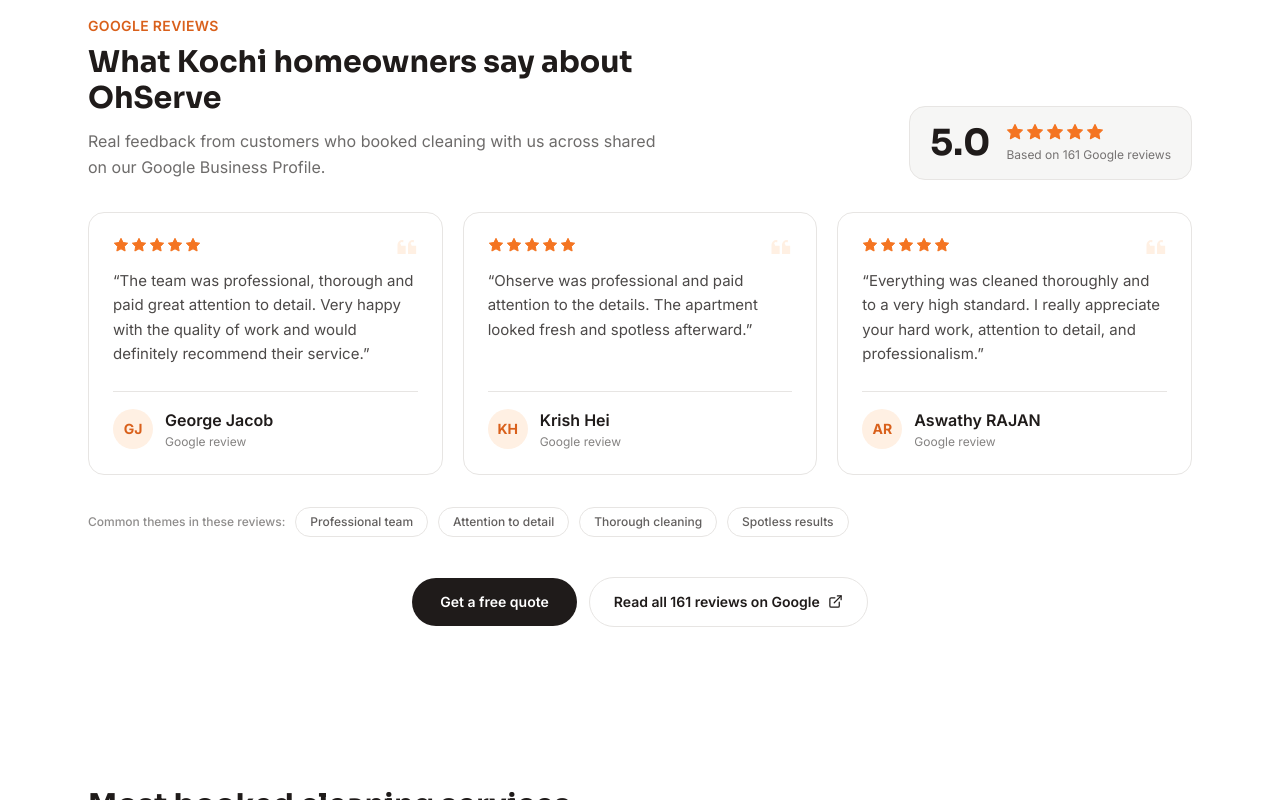
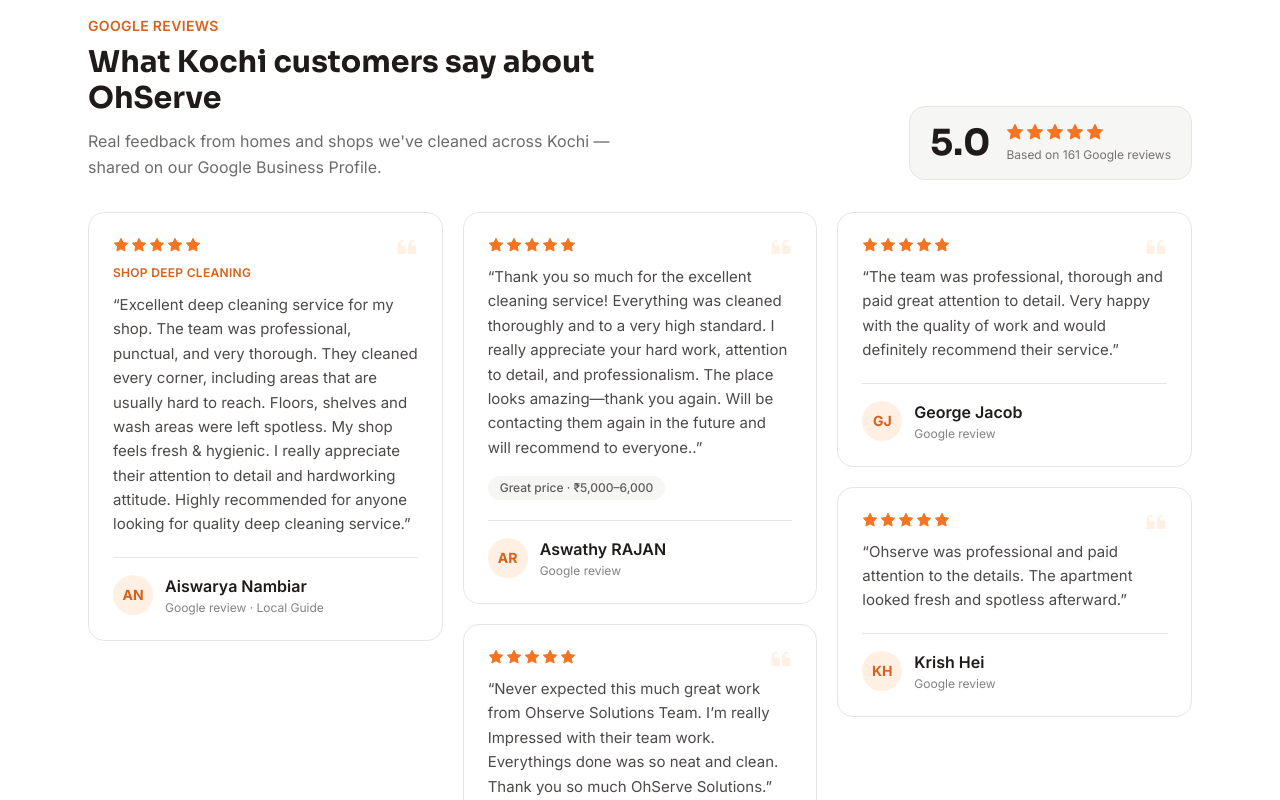
Before and after one commit to nobinbabu94/ohserve, a Next.js app: page / in a window 1280 px wide. Shown: the part 980-1780 px from the top of the page. Built offline with nearby package versions, Linux system fonts and the light colour scheme.

Commit message:
reviews changed

```diff
--- a/components/GoogleReviews.tsx
+++ b/components/GoogleReviews.tsx
@@ -3,15 +3,34 @@
 type Review = {
   name: string;
   quote: string;
-  // Optional — fill these in only when you know them for sure.
-  // They show up on the card automatically when present.
-  service?: string; // e.g. "Deep Cleaning"
-  area?: string; // e.g. "Kakkanad"
+  // Optional — only shown when filled in.
+  service?: string; // e.g. "Shop deep cleaning"
+  price?: string; // what the customer said they paid, as shown on Google
+  localGuide?: boolean;
 };
 
 // Only real reviews from your Google Business Profile belong here.
-// To add more, copy a block, paste the customer's actual text and name.
+// Wording is kept exactly as the customers wrote it.
 const googleReviews: Review[] = [
+  {
+    name: "Aiswarya Nambiar",
+    quote:
+      "Excellent deep cleaning service for my shop. The team was professional, punctual, and very thorough. They cleaned every corner, including areas that are usually hard to reach. Floors, shelves and wash areas were left spotless. My shop feels fresh & hygienic. I really appreciate their attention to detail and hardworking attitude. Highly recommended for anyone looking for quality deep cleaning service.",
+    service: "Shop deep cleaning",
+    localGuide: true,
+  },
+  {
+    name: "Aswathy RAJAN",
+    quote:
+      "Thank you so much for the excellent cleaning service! Everything was cleaned thoroughly and to a very high standard. I really appreciate your hard work, attention to detail, and professionalism. The place looks amazing—thank you again. Will be contacting them again in the future and will recommend to everyone..",
+    price: "Great price · ₹5,000–6,000",
+  },
+  {
+    name: "A J",
+    quote:
+      "Never expected this much great work from Ohserve Solutions Team. I’m really Impressed with their team work. Everythings done was so neat and clean. Thank you so much OhServe Solutions.",
+    price: "Reasonable price · ₹8,000–9,000",
+  },
   {
     name: "George Jacob",
     quote:
@@ -21,11 +40,6 @@
     name: "Krish Hei",
     quote:
       "Ohserve was professional and paid attention to the details. The apartment looked fresh and spotless afterward.",
-  },
-  {
-    name: "Aswathy RAJAN",
-    quote:
-      "Everything was cleaned thoroughly and to a very high standard. I really appreciate your hard work, attention to detail, and professionalism.",
   },
 ];
 
@@ -38,6 +52,7 @@
   "Professional team",
   "Attention to detail",
   "Thorough cleaning",
+  "Punctual",
   "Spotless results",
 ];
 
@@ -129,15 +144,15 @@
             id="google-reviews-heading"
             className="mt-2 font-display text-2xl font-bold leading-tight sm:text-3xl"
           >
-            What Kochi homeowners say about OhServe
+            What Kochi customers say about OhServe
           </h2>
           <p className="mt-3 text-ink/65 leading-relaxed">
-            Real feedback from customers who booked cleaning with us across
-            shared on our Google Business Profile.
+            Real feedback from homes and shops we&apos;ve cleaned across
+            Kochi — shared on our Google Business Profile.
           </p>
         </div>
 
-        <div className="flex items-center gap-4 rounded-2xl border border-line bg-mist px-5 py-4 self-start sm:self-auto">
+        <div className="flex items-center gap-4 self-start rounded-2xl border border-line bg-mist px-5 py-4 sm:self-auto">
           <span className="font-display text-4xl font-bold leading-none">
             {RATING}
           </span>
@@ -150,12 +165,13 @@
         </div>
       </div>
 
-      {/* Review cards — swipeable on mobile, 3-up grid on desktop */}
-      <div className="mt-8 -mx-6 flex snap-x snap-mandatory gap-4 overflow-x-auto px-6 pb-3 [scrollbar-width:none] [&::-webkit-scrollbar]:hidden md:mx-0 md:grid md:grid-cols-3 md:gap-5 md:overflow-visible md:px-0 md:pb-0">
+      {/* Review cards — swipeable on mobile, masonry columns on desktop
+          (so long and short reviews sit together without big gaps) */}
+      <div className="mt-8 -mx-6 flex snap-x snap-mandatory gap-4 overflow-x-auto px-6 pb-3 [scrollbar-width:none] [&::-webkit-scrollbar]:hidden md:mx-0 md:block md:columns-2 md:gap-5 md:overflow-visible md:px-0 md:pb-0 lg:columns-3">
         {googleReviews.map((review) => (
           <figure
             key={review.name}
-            className="relative flex w-[85%] shrink-0 snap-center flex-col rounded-2xl border border-line bg-white p-6 md:w-auto"
+            className="relative flex w-[85%] shrink-0 snap-center flex-col rounded-2xl border border-line bg-white p-6 md:mb-5 md:w-auto md:break-inside-avoid"
           >
             <span className="absolute right-5 top-5 text-orange-light">
               <QuoteIcon />
@@ -163,11 +179,23 @@
 
             <Stars size={16} />
 
-            <blockquote className="mt-4 flex-1 text-[15px] leading-relaxed text-ink/80">
+            {review.service && (
+              <p className="mt-3 text-xs font-semibold uppercase tracking-wide text-orange-dark">
+                {review.service}
+              </p>
+            )}
+
+            <blockquote className="mt-3 flex-1 text-[15px] leading-relaxed text-ink/80">
               “{review.quote}”
             </blockquote>
 
-            <figcaption className="mt-6 flex items-center gap-3 border-t border-line pt-4">
+            {review.price && (
+              <p className="mt-4 inline-flex self-start rounded-full bg-mist px-3 py-1 text-xs font-medium text-ink/70">
+                {review.price}
+              </p>
+            )}
+
+            <figcaption className="mt-5 flex items-center gap-3 border-t border-line pt-4">
               <span
                 aria-hidden="true"
                 className="flex h-10 w-10 shrink-0 items-center justify-center rounded-full bg-orange-light text-sm font-bold text-orange-dark"
@@ -180,8 +208,7 @@
                 </cite>
                 <p className="mt-0.5 text-xs text-ink/55">
                   Google review
-                  {review.service ? ` · ${review.service}` : ""}
-                  {review.area ? ` · ${review.area}` : ""}
+                  {review.localGuide ? " · Local Guide" : ""}
                 </p>
               </div>
             </figcaption>
```
